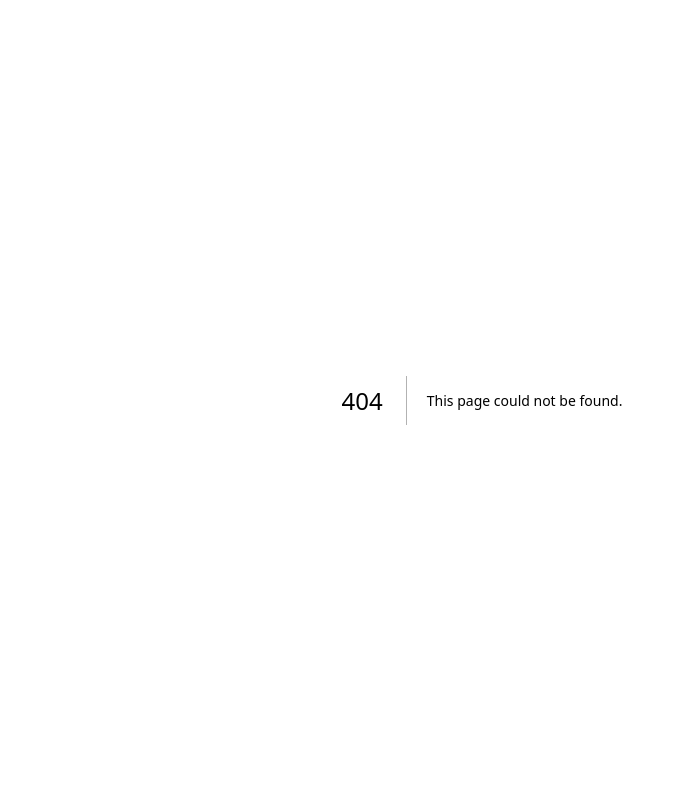
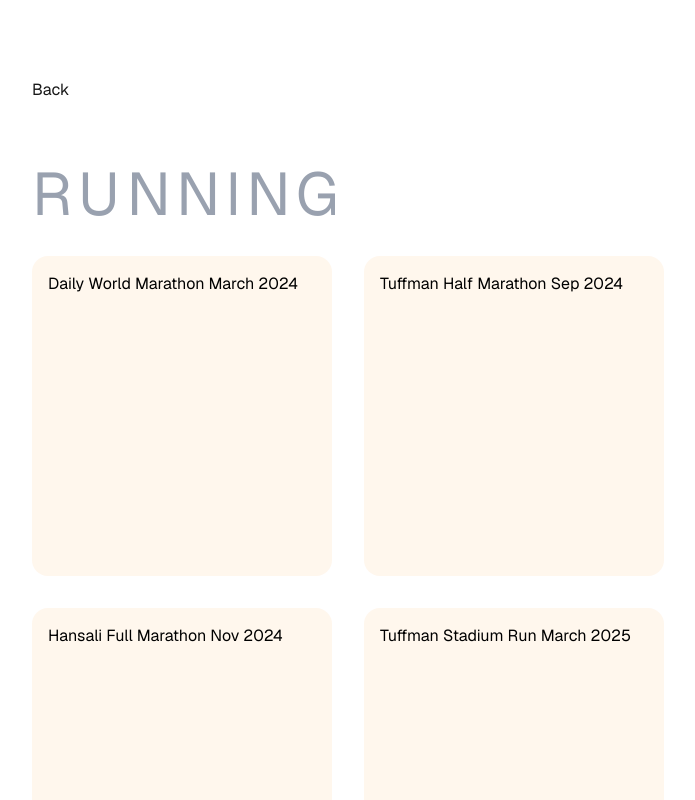
Before and after one commit to sarabs3/sarab.dev, a Next.js app: page /running in a window 1280 px wide. Before the commit this address had no page. Shown: the top 800 px of the page, without its empty margins (158-853 px from the left). Built offline with nearby package versions, Linux system fonts and the light colour scheme.

Commit message:
Running Page

```diff
--- /dev/null
+++ b/src/app/running/page.tsx
@@ -0,0 +1,22 @@
+import Nav from "@/components/nav";
+
+export const metadata = {
+    title: "Sarabjeet Singh | sarabs3 | Running",
+    description: "Welcome to my running page. Explore my running events and achievements.",
+};
+export default function Running() {
+  return (
+    <div className="grid grid-rows-[20px_1fr_20px] items-center justify-items-center min-h-screen p-8 pb-20 gap-16 sm:p-20 font-[family-name:var(--font-geist-sans)]">
+    <Nav />
+      <main className="flex flex-col gap-8 row-start-2 items-center sm:items-start container w-[900px]">
+      <h1 className="text-gray-400 text-6xl uppercase tracking-widest">Running</h1>
+        <div className="flex gap-8 w-full flex-wrap">
+            <div className="bg-orange-50 text-black rounded-2xl p-4 h-80 w-1/3">Daily World Marathon March 2024</div>
+            <div className="bg-orange-50 text-black rounded-2xl p-4 h-80 w-1/3">Tuffman Half Marathon Sep 2024</div>
+            <div className="bg-orange-50 text-black rounded-2xl p-4 h-80 w-1/3">Hansali Full Marathon Nov 2024</div>
+            <div className="bg-orange-50 text-black rounded-2xl p-4 h-80 w-1/3">Tuffman Stadium Run March 2025</div>
+        </div>
+      </main>
+    </div>
+  );
+}
```
